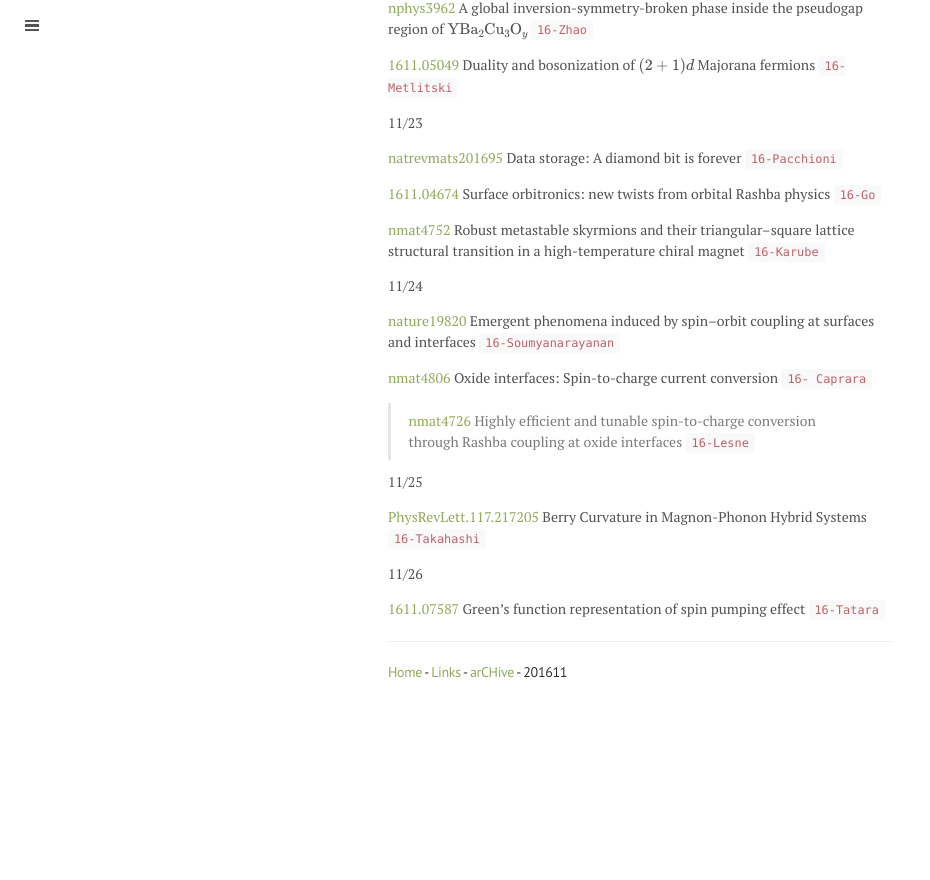
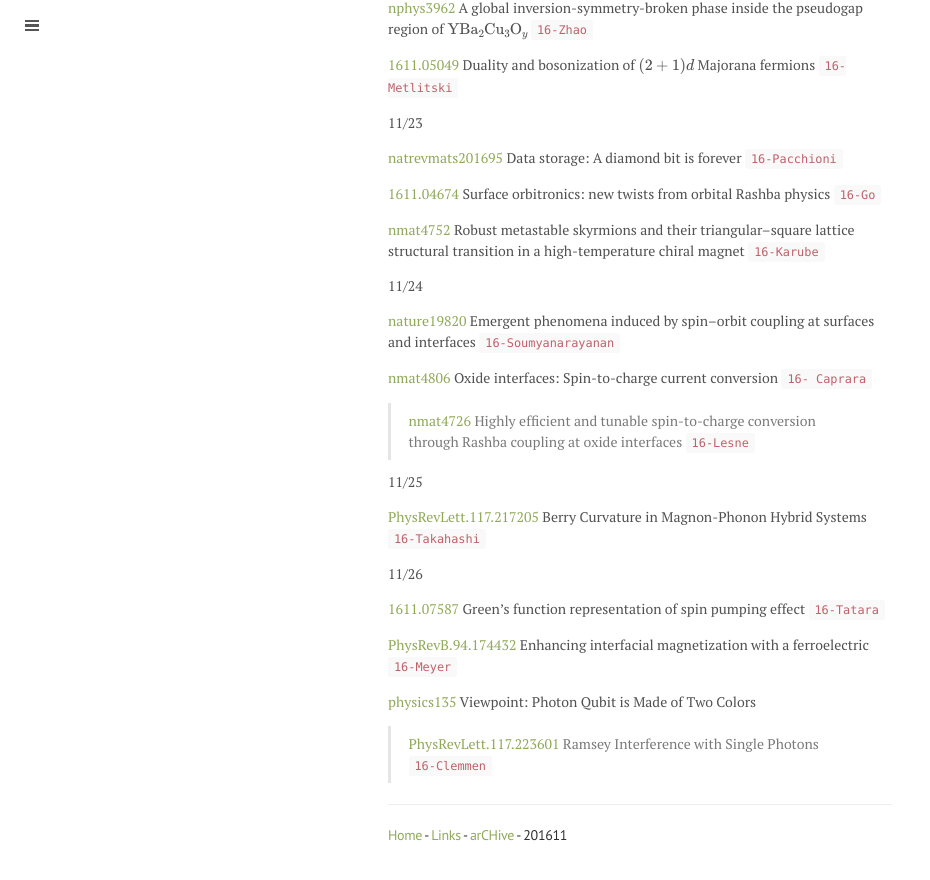
Before and after one commit to qkrwlsghdcjsworlt/work, a Jekyll site: the page built from 201611.md, in a window 1280 px wide and 900 px high, scrolled down 4043 px. Shown: the top 880 px of the window, without its empty margins (0-930 px from the left). Built offline with Jekyll 4.4.1, drawn with Linux system fonts in a browser that asks for light colours; formulas are drawn with MathJax 3; before the commit the page ends 4780 px from its top, so only the background shows below that.

Commit message:
“update”

```diff
--- a/201611.md
+++ b/201611.md
@@ -193,6 +193,12 @@ to \\( \kappa - (\mathrm{BEDT-TTF})_2 \mathrm{Cu}_2 \mathrm{(CN)}_3\\)
 
 [1611.07587](https://arxiv.org/abs/1611.07587) Green’s function representation of spin pumping effect `16-Tatara`
 
+[PhysRevB.94.174432](http://journals.aps.org/prb/abstract/10.1103/PhysRevB.94.174432) Enhancing interfacial magnetization with a ferroelectric `16-Meyer`
+
+[physics135](http://physics.aps.org/articles/v9/135) Viewpoint: Photon Qubit is Made of Two Colors
+
+>
+[PhysRevLett.117.223601](http://journals.aps.org/prl/abstract/10.1103/PhysRevLett.117.223601) Ramsey Interference with Single Photons `16-Clemmen`
 
 
 ---
```
